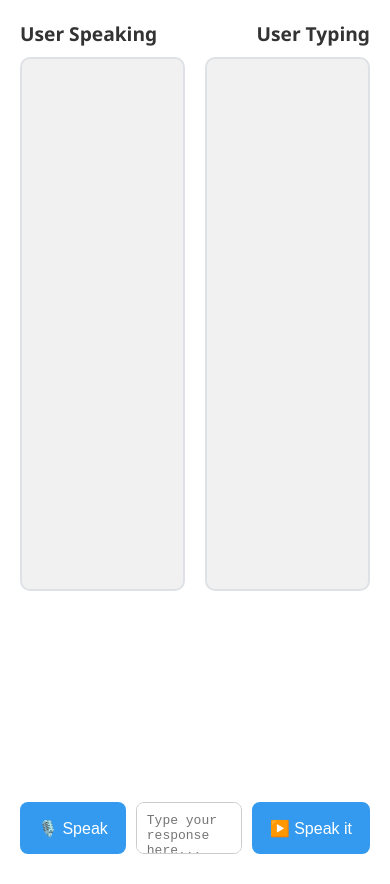
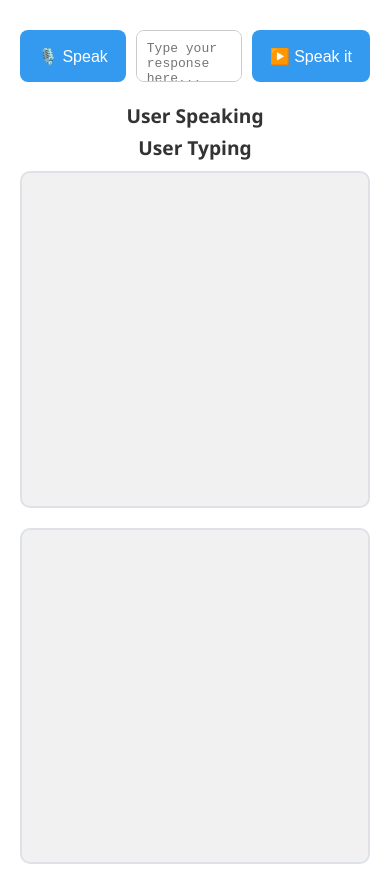
Before and after one commit to SAMP2811/Chat-App, a plain HTML site: page index.html in a window 390 px wide. Drawn offline with Linux system fonts and the light colour scheme.

Commit message:
Update index.html
Mobile Friendly

```diff
--- a/index.html
+++ b/index.html
@@ -3,6 +3,7 @@
 <html lang="en">
 <head>
   <meta charset="UTF-8" />
+  <meta name="viewport" content="width=device-width, initial-scale=1.0"/>
   <title>2-Way Communication</title>
   <style>
     body {
@@ -21,6 +22,34 @@
       flex-direction: column;
       box-shadow: 0 0 10px rgba(0,0,0,0.1);
     }
+    .controls {
+      display: flex;
+      justify-content: space-between;
+      margin: 10px 0 20px;
+      gap: 10px;
+      flex-wrap: wrap;
+    }
+    textarea {
+      flex: 1;
+      padding: 10px;
+      resize: none;
+      border-radius: 8px;
+      border: 1px solid #ccc;
+      font-size: 1em;
+    }
+    button {
+      padding: 10px 18px;
+      border: none;
+      border-radius: 8px;
+      background-color: #339af0;
+      color: white;
+      cursor: pointer;
+      font-size: 1em;
+      transition: background-color 0.2s;
+    }
+    button:hover {
+      background-color: #228be6;
+    }
     .chat-labels {
       display: flex;
       justify-content: space-between;
@@ -33,6 +62,7 @@
       display: flex;
       gap: 20px;
       flex: 1;
+      flex-direction: row;
     }
     .column {
       flex: 1;
@@ -65,33 +95,15 @@
       align-self: flex-end;
       border: 1px solid #69db7c;
     }
-    .controls {
-      display: flex;
-      justify-content: space-between;
-      margin: 20px 0 10px;
-      gap: 10px;
-      flex-wrap: wrap;
-    }
-    textarea {
-      flex: 1;
-      padding: 10px;
-      resize: none;
-      border-radius: 8px;
-      border: 1px solid #ccc;
-      font-size: 1em;
-    }
-    button {
-      padding: 10px 18px;
-      border: none;
-      border-radius: 8px;
-      background-color: #339af0;
-      color: white;
-      cursor: pointer;
-      font-size: 1em;
-      transition: background-color 0.2s;
-    }
-    button:hover {
-      background-color: #228be6;
+    @media (max-width: 768px) {
+      .chat-area {
+        flex-direction: column;
+      }
+      .chat-labels {
+        flex-direction: column;
+        gap: 5px;
+        text-align: center;
+      }
     }
     @keyframes fadeIn {
       from {opacity: 0;}
@@ -101,6 +113,11 @@
 </head>
 <body>
   <div class="container">
+    <div class="controls">
+      <button onclick="startListening()">🎙️ Speak</button>
+      <textarea id="textInput" rows="2" placeholder="Type your response here..."></textarea>
+      <button onclick="sendMessage()">▶️ Speak it</button>
+    </div>
     <div class="chat-labels">
       <span>User Speaking</span>
       <span>User Typing</span>
@@ -108,11 +125,6 @@
     <div class="chat-area">
       <div class="column" id="speakingChat"></div>
       <div class="column" id="typingChat"></div>
-    </div>
-    <div class="controls">
-      <button onclick="startListening()">🎙️ Speak</button>
-      <textarea id="textInput" rows="2" placeholder="Type your response here..."></textarea>
-      <button onclick="sendMessage()">▶️ Speak it</button>
     </div>
   </div>
 
```
